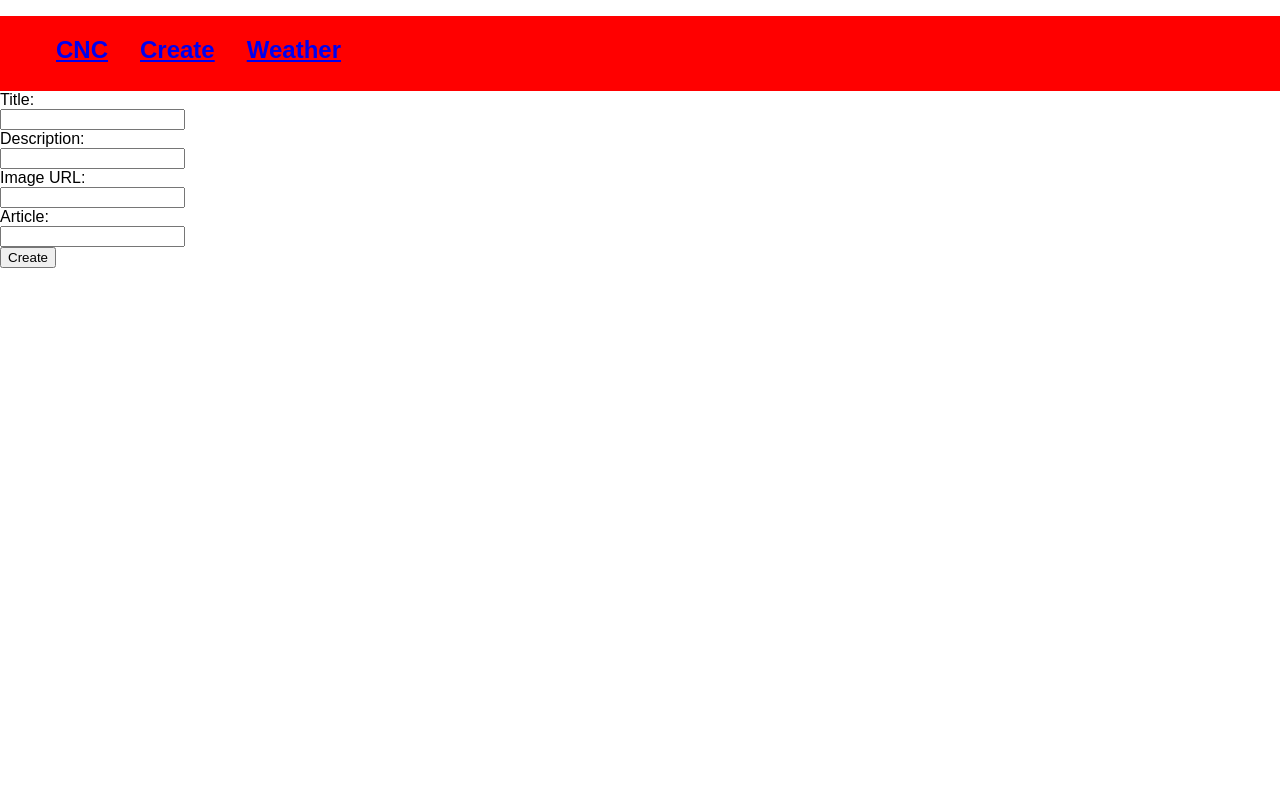
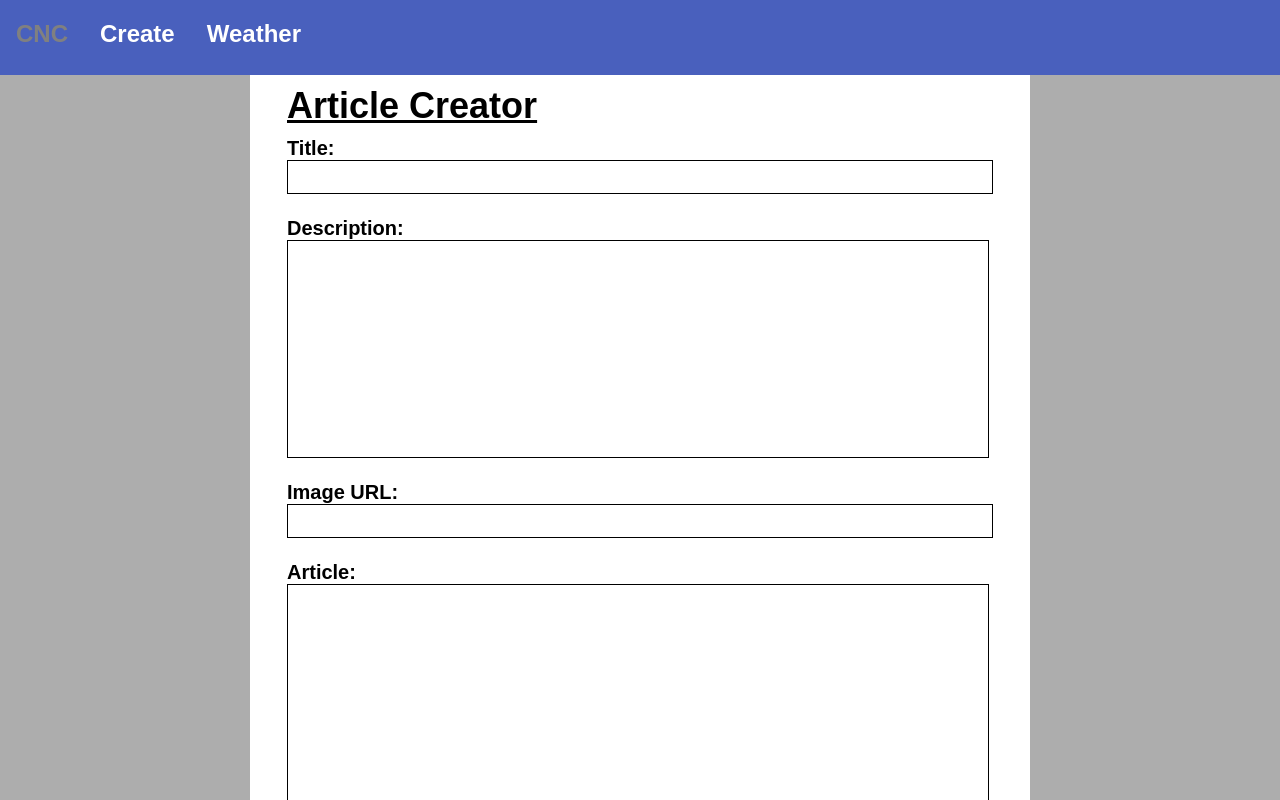
Before and after one commit to Moore-ConnorS/personal-project, a React (Create React App) app: page /#/create in a window 1280 px wide. Shown: the top 800 px of the page. Built offline with nearby package versions, Linux system fonts and the light colour scheme.

Commit message:
some styling has been done to the creation page

```diff
--- a/src/components/creation/Create.css
+++ b/src/components/creation/Create.css
@@ -0,0 +1,63 @@
+.pageBox {
+    display: flex;
+	flex-direction: row;
+	flex-wrap: wrap;
+	justify-content: space-between;
+	align-items: stretch;
+	align-content: stretch;
+}
+
+.sidebar {
+    height: 100vh;
+    width: 250px;
+    background-color: rgb(173, 173, 173);
+    margin: 0;
+}
+
+.pageTitle {
+    font-size: 36px;
+    font-weight: 900;
+    padding: 10px 0px 10px 0px;
+    text-decoration: underline;
+}
+
+.title {
+    font-size: 20px;
+    font-weight: 900;
+}
+
+.titleInput {
+    width: 700px;
+    height: 30px;
+    font-size: 16px;
+    border: 1px solid black;
+}
+
+.descriptionInput {
+    width: 700px;
+    padding: 0 0 200px 0;
+    font-size: 14px;
+    border: 1px solid black;
+}
+
+.imageInput {
+    height: 30px;
+    width: 700px;
+    font-size: 16px;
+    border: 1px solid black
+}
+
+.articleInput {
+    width: 700px;
+    padding: 0 0 300px 0;
+    font-size: 14px;
+    border: 1px solid black
+}
+
+.createBtn {
+    background-color: red;
+    margin: 10px;
+    color: white;
+    height: 30px;
+    width: 75px;
+}
--- a/src/components/creation/Create.js
+++ b/src/components/creation/Create.js
@@ -1,7 +1,8 @@
 import React, { Component } from 'react';
 import axios from 'axios';
 import { Link } from 'react-router-dom';
-import Navbar from './../navbar/Navbar'
+import Navbar from './../navbar/Navbar';
+import './Create.css'
 
 
 
@@ -47,18 +48,37 @@ export default class Create extends Component {
         return(
             <div>
                <Navbar/>
+               <div className='pageBox'>
+                <div className='sidebar'></div>
+                   <div className='inputField'>
+                       <div className='pageTitle'>
+                           Article Creator
+                       </div>
+                       <div className='title'>
                         Title:<br/>
-                <input value={ title } onChange={ (e) => this.handleChange('title', e.target.value) }/>
+                       </div>
+                        <input className="titleInput" value={ title } onChange={ (e) => this.handleChange('title', e.target.value) }/>
+                       <div className='title'>
                         <br/> Description: <br/>
-                <input value={ description } onChange={ (e) => this.handleChange('description', e.target.value) }/>
+                       </div>
+                        <input className="descriptionInput" value={ description } onChange={ (e) => this.handleChange('description', e.target.value) }/>
+                       <div className='title'>
                         <br/> Image URL: <br/>
-                <input value={ imgurl } onChange={ (e) => this.handleChange('imgurl', e.target.value) }/>
+                       </div>
+                        <input className='imageInput' value={ imgurl } onChange={ (e) => this.handleChange('imgurl', e.target.value) }/>
+                       <div className='title'>
                         <br/> Article: <br/>
-                <input value={ article } onChange={ (e) => this.handleChange('article', e.target.value) }/>
+                       </div>
+                        <textarea className='articleInput' value={ article } onChange={ (e) => this.handleChange('article', e.target.value) }/>
                         <br/>
+                       <div>
                         <Link to='/'>
-                <button onClick={ this.create }> Create </button>
+                        <button className='createBtn' onClick={ this.create }> Create </button>
                         </Link>
+                       </div>
+                   </div>
+                <div className='sidebar'></div>
+               </div>
             </div>
         )
     }
--- a/src/components/navbar/Navbar.css
+++ b/src/components/navbar/Navbar.css
@@ -1,5 +1,10 @@
+body {
+    margin: 0;
+    padding: 0;
+}
+
 .navbar {
-    background-color: red;
+    background-color: #4960BD;
     height: 75px;
     width: 100%;
     margin: 0;
@@ -9,12 +14,17 @@ ul {
 
     list-style-type: none;
 
+
 }
 
-li {
+.navButton {
     float: left;
     text-decoration: none;
     color: white;
     display: block;
     padding: 0px 16px;
 }
+
+.navButton:hover {
+    color: gray;
+}
--- a/src/components/navbar/Navbar.js
+++ b/src/components/navbar/Navbar.js
@@ -8,23 +8,15 @@ export default class Navbar extends Component {
     render(){
         return(
             <div className='navbar'>
-            <ul>
-            <li>
-            <Link to= '/'>
+            <Link className='navButton' to= '/'>
             <h2>CNC</h2>
             </Link>
-            </li>
-            <li>
-            <Link to='/create'>
+            <Link className='navButton' to='/create'>
             <h2>Create</h2>
             </Link>
-            </li>
-            <li>
-            <Link to='/weather'>
+            <Link className='navButton' to='/weather'>
             <h2>Weather</h2>
             </Link>
-            </li>
-            </ul>
             </div>
         )
     }
```
Lines whose indentation alone changed are shown as unchanged.
